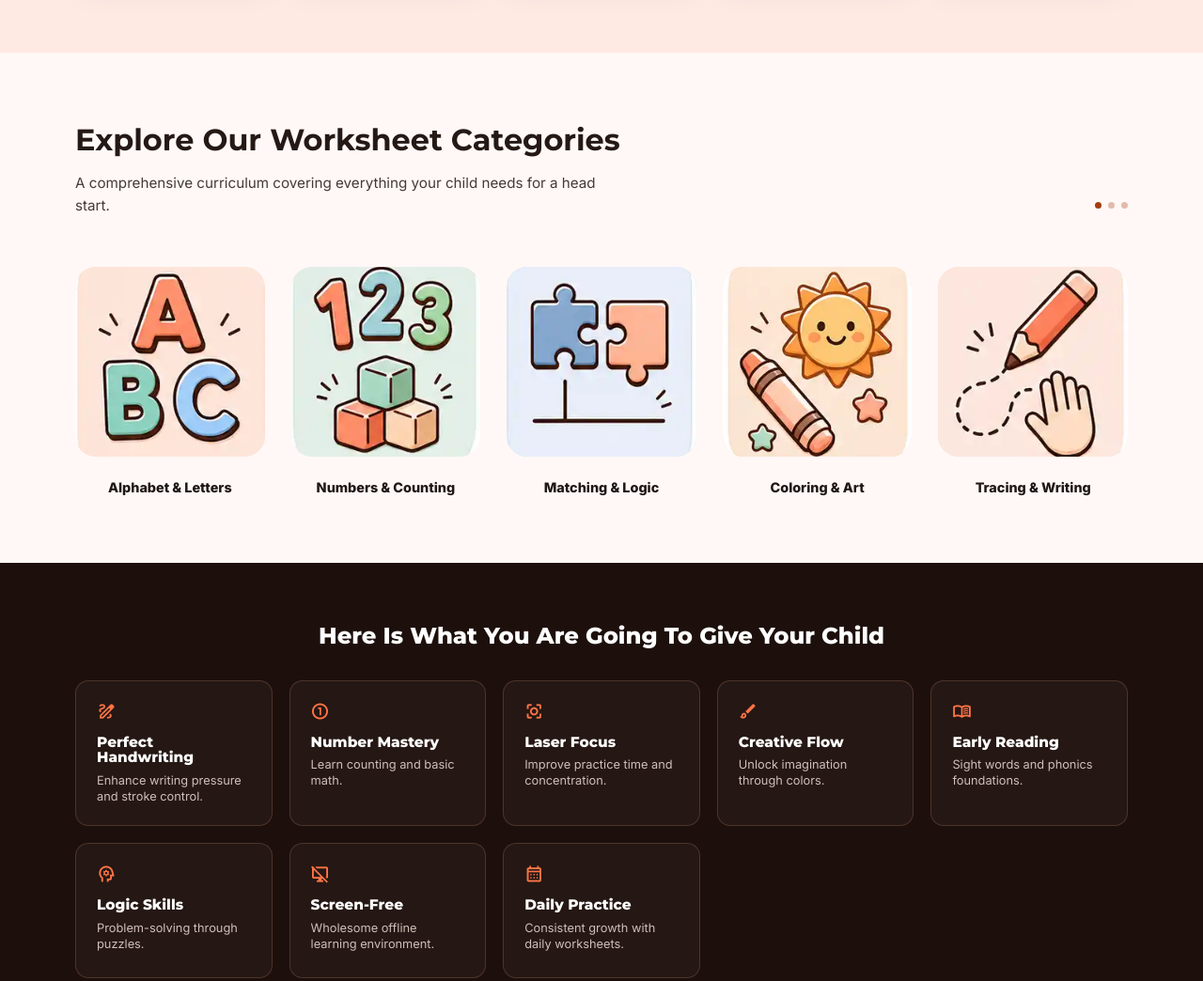
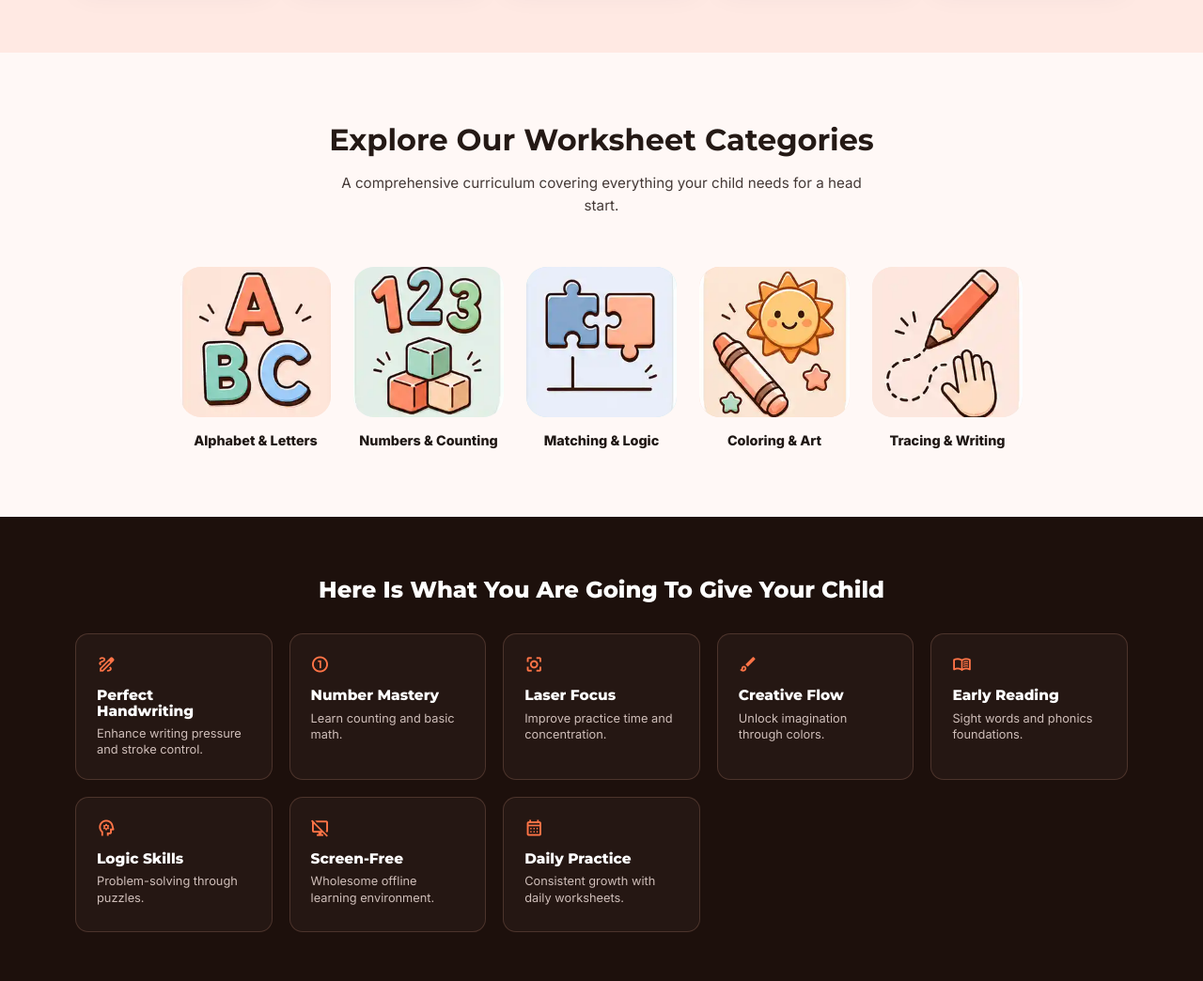
Before and after one commit to webonlinetutorial-a11y/kidsbundlemagic, a plain HTML site: page index.html in a window 1280 px wide. Shown: the part 880-1924 px from the top of the page at 94% size. Drawn offline with nearby package versions, Linux system fonts and the light colour scheme.

Commit message:
Update worksheet landing page images and category layout

```diff
--- a/index.html
+++ b/index.html
@@ -98,7 +98,7 @@
             <h2 id="categories-title">Explore Our Worksheet Categories</h2>
             <p>A comprehensive curriculum covering everything your child needs for a head start.</p>
           </div>
-          <div class="carousel-dots" aria-hidden="true"><span></span><span></span><span></span></div>
+          <!-- <div class="carousel-dots" aria-hidden="true"><span></span><span></span><span></span></div> -->
         </div>
 
         <div class="category-grid">
@@ -269,7 +269,7 @@
       <div class="container pricing-wrap">
         <article class="pricing-card">
           <span class="offer-badge">80% OFF TODAY</span>
-          <h2 id="pricing-title">Get 15000+ Kids Worksheet Bundle Today</h2>
+          <h2 id="pricing-title">Get 11000+ Kids Worksheet Bundle Today</h2>
           <div class="price-row">
             <span class="old-price">&#8377;999</span>
             <span class="new-price">&#8377;99</span>
--- a/style.css
+++ b/style.css
@@ -132,8 +132,8 @@ p {
   max-width: none;
   display: flex;
   align-items: end;
-  justify-content: space-between;
-  text-align: left;
+  justify-content: center;
+  /* text-align: left; */
 }
 
 .carousel-dots {
@@ -501,6 +501,18 @@ p {
 .category-card.mint .material-symbols-outlined { color: #007078; }
 .category-card.peach .material-symbols-outlined { color: #a43c12; }
 .category-card.cream .material-symbols-outlined { color: #80645f; }
+
+@media (min-width: 981px) {
+  .category-grid {
+    grid-template-columns: repeat(5, minmax(0, 160px));
+    justify-content: center;
+    gap: 24px;
+  }
+
+  .category-card {
+    gap: 16px;
+  }
+}
 
 /* Dark benefits */
 .dark-section {
```
